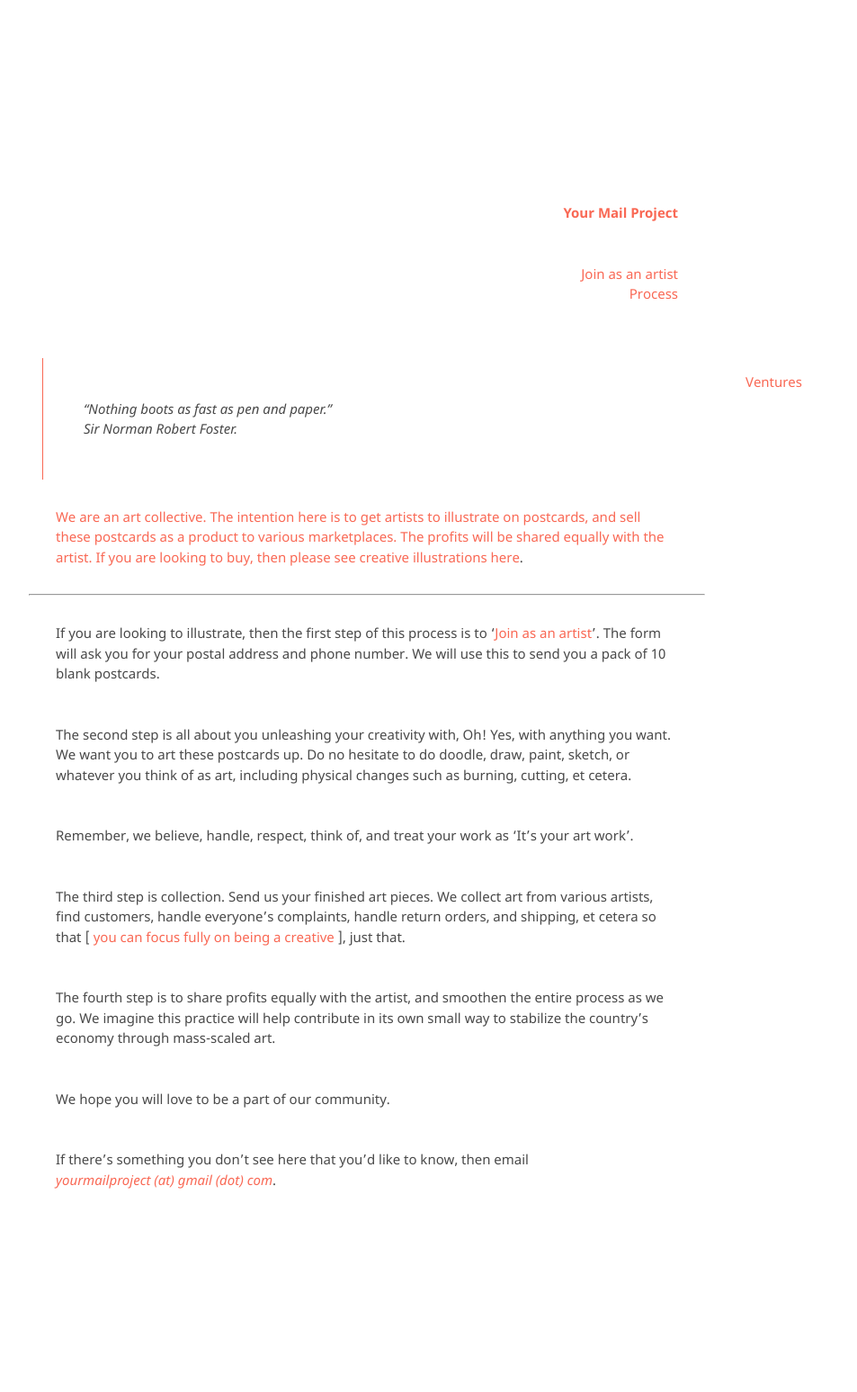
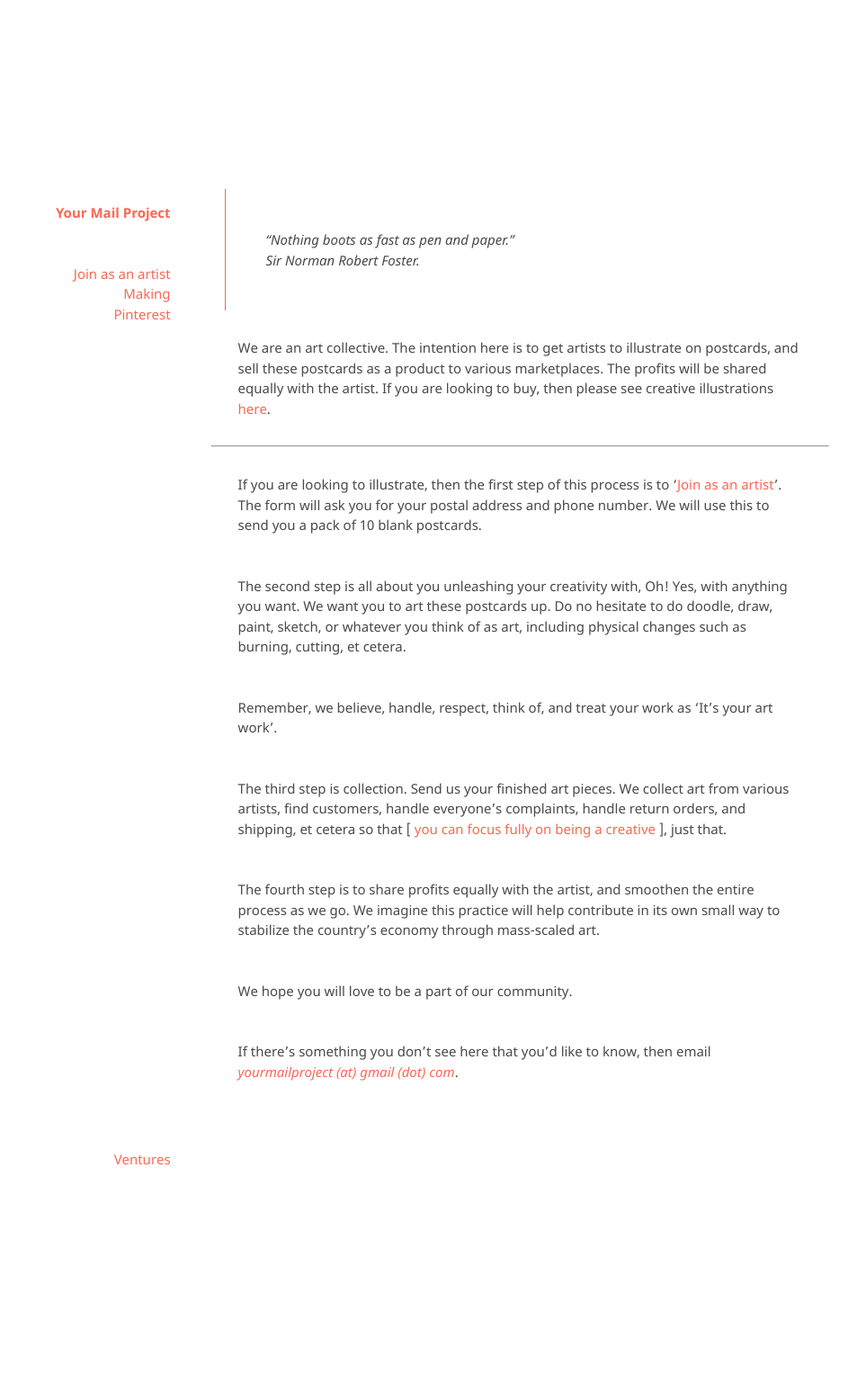
Before and after one commit to kvshvlin/yourmailproject, a Jekyll site: the page built from index.md, in a window 1280 px wide. Shown: the whole page at 90% size, without its empty margins (163-1116 px from the left). Built offline with Jekyll 4.4.1, drawn with Linux system fonts in a browser that asks for light colours; our own code applies the rules of GitHub Pages for plain Markdown files; after the commit the page ends 1525 px from its top, so only the background shows below that.

Commit message:
Update default.html

```diff
--- a/_layouts/default.html
+++ b/_layouts/default.html
@@ -17,8 +17,8 @@
 	<h1><a href="https://kvshvlin.github.io/yourmailproject">Your Mail Project</a></h1>
 	<p>
 <a href="https://yourmailproject.typeform.com/to/krhWpQJZ" target="_blank">Join as an artist</a><br>
-<a href="https://www.youtube.com/channel/UCrNZNj8baUD7IT_kdi3EqXA" target="_blank">Process</a><br>
-<a href="" target="_blank">
+<a href="https://www.youtube.com/channel/UCrNZNj8baUD7IT_kdi3EqXA" target="_blank">Making</a><br>
+<a href="https://in.pinterest.com/yourmailproject" target="_blank">Pinterest</a>
 </p>
         </div>
       </header>
```
